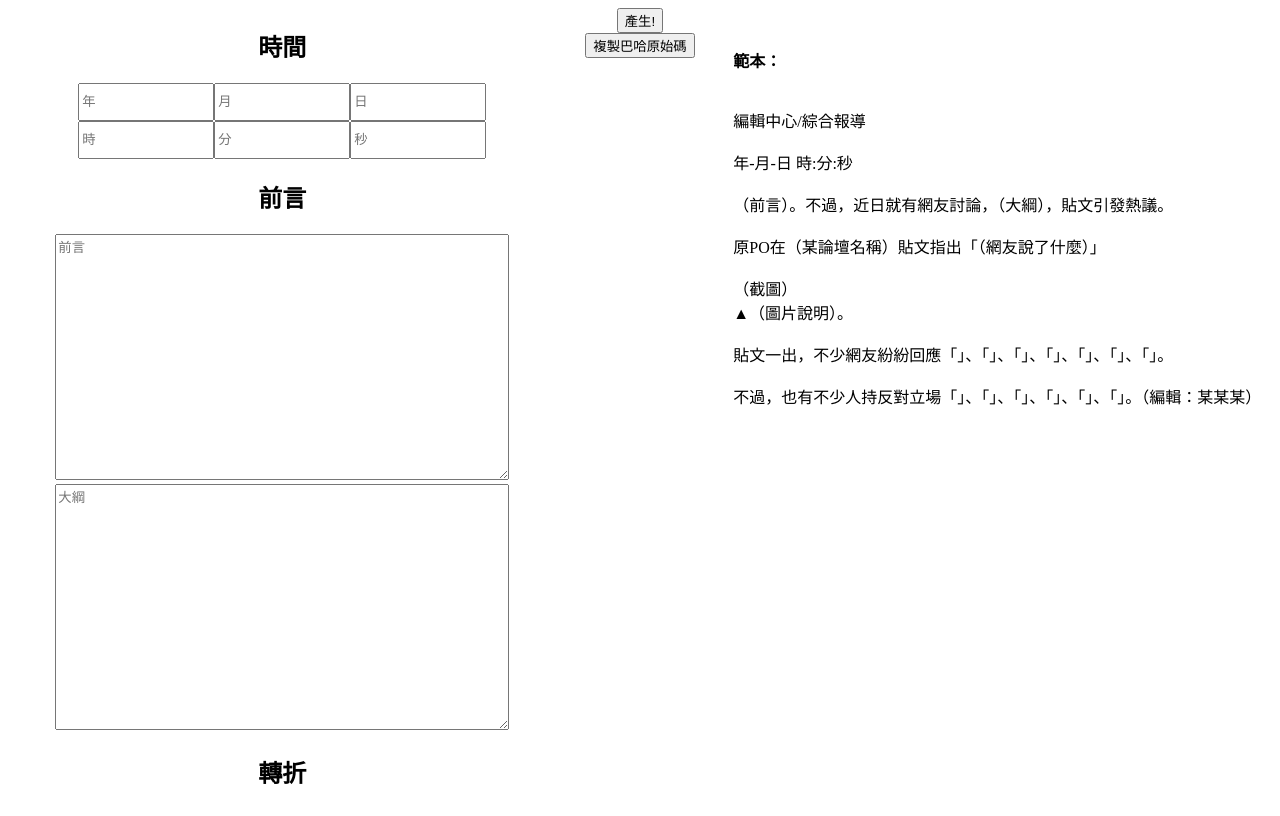
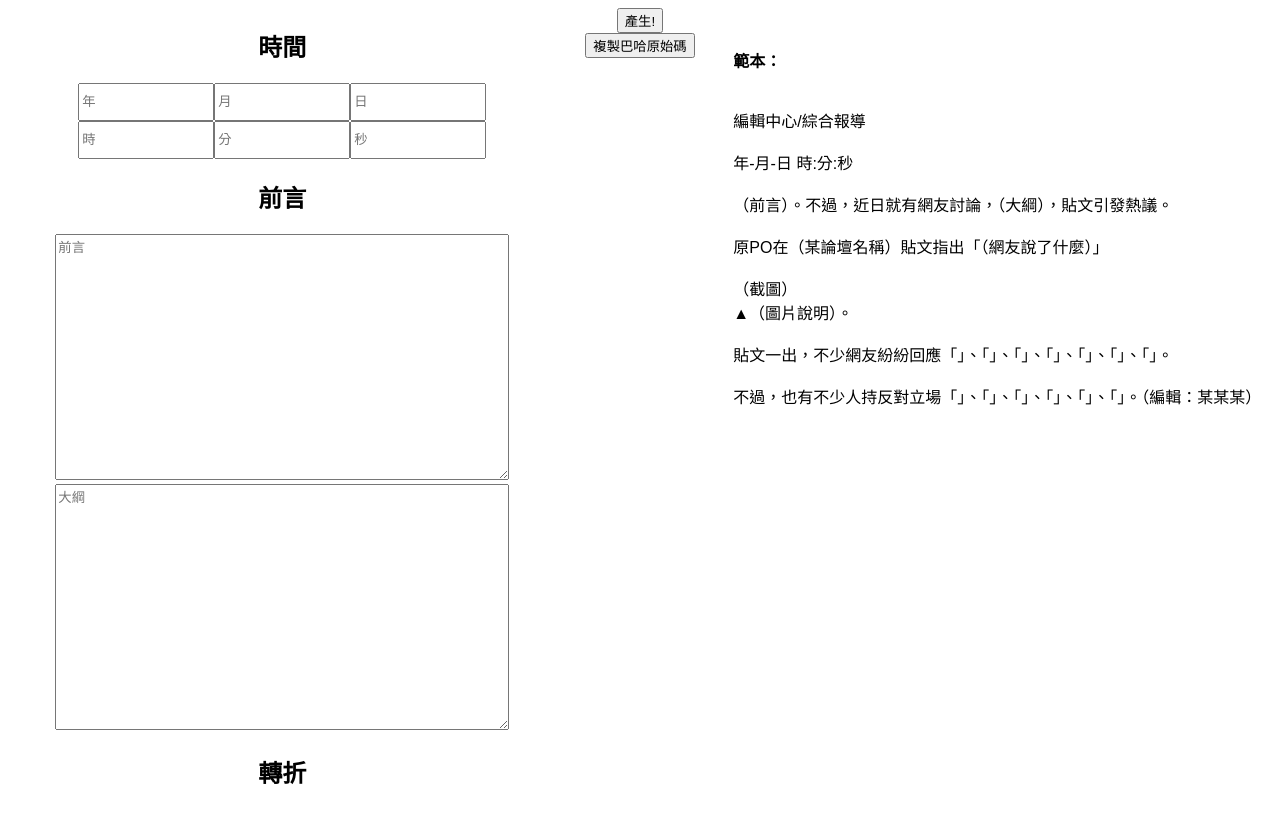
Before and after one commit to Huanying04/NewsGenerator, a plain HTML site: page index.html in a window 1280 px wide. Drawn offline with nearby package versions, Linux system fonts and the light colour scheme.

Commit message:
add some details

```diff
--- a/index.html
+++ b/index.html
@@ -1,5 +1,5 @@
 <!DOCTYPE html>
-<html>
+<html lang="zh-Hant-TW">
     <head>
         <meta charset="utf-8">
         <title>新聞產生器</title>
--- a/styles/index.css
+++ b/styles/index.css
@@ -1,3 +1,7 @@
+* {
+    font-family: sans-serif;
+}
+
 html, body {
     overflow: hidden;
 }
```
